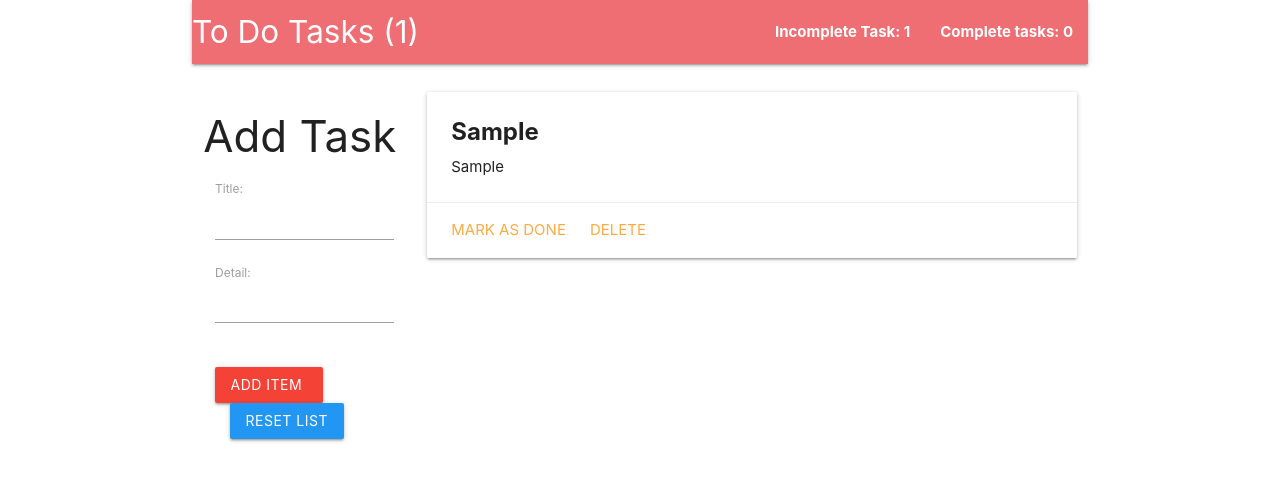
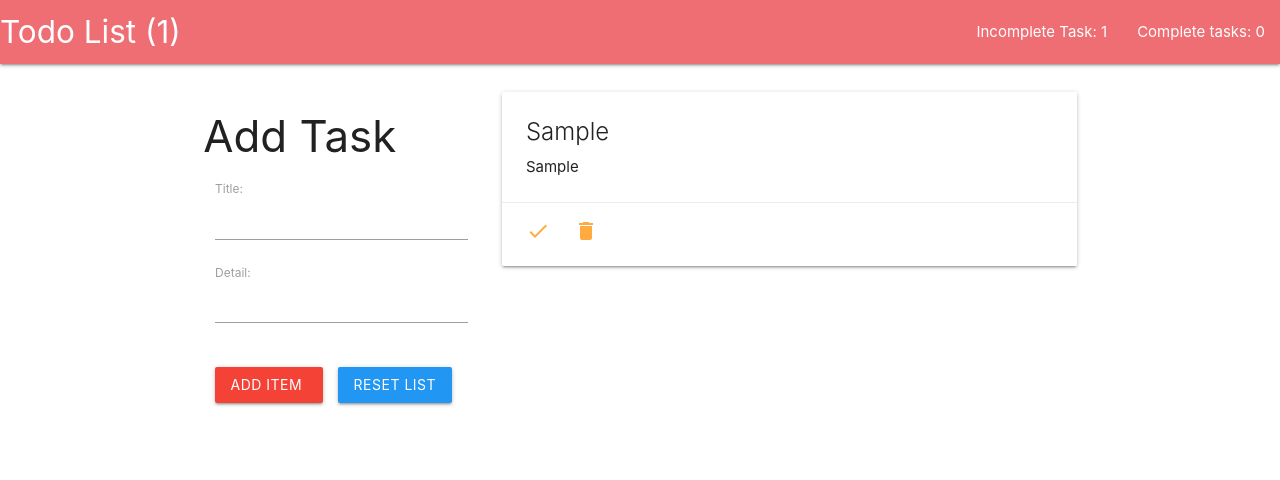
Before and after one commit to jod35/taskrat, a Vue app: page / in a window 1280 px wide. Both pictures are taken after typing "Sample", "Sample" into the empty fields and a click on the input "Add Item". Shown: the top 480 px of the page. Built offline with nearby package versions, Linux system fonts and the light colour scheme; a web font is replaced by a local one.

Commit message:
componentize app

```diff
--- a/package.json
+++ b/package.json
@@ -9,6 +9,7 @@
     "preview": "vite preview"
   },
   "dependencies": {
+    "material-icons": "^1.13.14",
     "vue": "rc"
   },
   "devDependencies": {
--- a/src/App.vue
+++ b/src/App.vue
@@ -1,5 +1,8 @@
 <script setup>
 import { ref, computed, reactive, toRef } from 'vue';
+
+import Header from './components/Header.vue';
+import TodoListItem from './components/TodoListItem.vue';
 
 
 const state = reactive(
@@ -34,7 +37,7 @@ function updateTodo(todoId) {
   todo.public = !todo.public
 }
 
-function deteTodo(todoId) {
+function deleteTodo(todoId) {
   console.log(`Todo ID ${todoId}`)
   state.todoItems = state.todoItems.filter(t => t.id != todoId)
 }
@@ -51,20 +54,12 @@ const postsExit = computed(() => { return state.todoItems.length > 0 })
 </script>
 
 <template>
-  <div class="container">
-    <header>
-      <nav>
-        <div class="nav-wrapper">
-          <a href="#" class="brand-logo">To Do Tasks ({{ allTodosCount }})</a>
-          <ul id="nav-mobile" class="right hide-on-med-and-down">
-            <li><a href="#" class="font-weight-bold">Incomplete Task: {{ incompleteTodosCount }}</a></li>
-            <li><a href="#" class="font-weight-bold">Complete tasks: {{ completeTodosCount }}</a></li>
-          </ul>
-        </div>
-      </nav>
-    </header>
-    <div class="row mt-2">
-      <aside class="col l3 m12 s12">
+  <div>
+    <Header logo-text="Todo List" :all-todos-count="allTodosCount" :complete-todos-count="completeTodosCount"
+      :incomplete-todos-count="incompleteTodosCount"> </Header>
+
+    <div class="row mt-2 container">
+      <aside class="col l4 m12 s12">
         <h3>Add Task</h3>
         <form @submit.prevent="submitForm">
           <div class="input-field col s12">
@@ -81,22 +76,13 @@ const postsExit = computed(() => { return state.todoItems.length > 0 })
           </div>
         </form>
       </aside>
-      <main class="col l9 m12 s12">
+      <main class="col l8 m12 s12">
 
         <div class="todo-items" v-if="postsExit">
-          <div v-for="todo in state.todoItems" :key="todo" :class="[todo.public ? 'card red' : 'card white']">
-            <div class="card-content">
-              <p :class="[todo.public ? 'white-text' : '', 'card-title', 'font-weight-bold']">{{ todo.title }}</p>
-              <p :class="[todo.public ? 'white-text' : '']">{{ todo.detail }}</p>
-            </div>
-
-            <div class="card-action">
-              <a @click="updateTodo(todo.id)" :class="[todo.public ? 'text-red' : 'text-yellow', 'cursor-pointer']">{{
-                todo.public ?
-                  "Done" : "Mark as Done" }}</a>
-              <a @click="deteTodo(todo.id)" class="cursor-pointer">Delete</a>
-            </div>
-          </div>
+          <TodoListItem v-for="todo in state.todoItems" :todo="todo" :key="todo.id" :public="todo.public" :id="todo.id" :title="todo.title"
+            :detail="todo.detail" :update-func="() => updateTodo(todo.id)"
+            :delete-func="() => deleteTodo(todo.id)">
+          </TodoListItem>
         </div>
         <h3 v-else align="center" class="mt-2">No todo Items yet</h3>
       </main>
--- /dev/null
+++ b/src/components/Header.vue
@@ -0,0 +1,19 @@
+<script setup>
+defineProps({ logoText: String, allTodosCount: Number, incompleteTodosCount: Number, completeTodosCount: Number })
+</script>
+
+<template>
+    <header>
+        <nav>
+            <div class="nav-wrapper">
+                <a href="#" class="brand-logo">{{ logoText }} ({{ allTodosCount }})</a>
+                <ul id="nav-mobile" class="right hide-on-med-and-down">
+                    <li><a href="#" class="font-weight-bold">Incomplete Task: {{ incompleteTodosCount }}</a></li>
+                    <li><a href="#" class="font-weight-bold">Complete tasks: {{ completeTodosCount }}</a></li>
+                </ul>
+            </div>
+        </nav>
+    </header>
+</template>
+
+<style scoped></style>
--- /dev/null
+++ b/src/components/TodoListItem.vue
@@ -0,0 +1,38 @@
+<script setup>
+defineProps({
+    public: Boolean,
+    title: String,
+    detail: String,
+    id: Number,
+    updateFunc: Function,
+    deleteFunc: Function,
+    todo: Object
+})
+</script>
+<template>
+    <div :class="[todo.public ? 'card red' : 'card white']">
+        <div class="card-content">
+            <p :class="[public ? 'white-text' : '', 'card-title', 'font-weight-bold']">{{ title }}</p>
+            <p :class="[public ? 'white-text' : '']">{{ detail }}</p>
+        </div>
+
+        <div class="card-action">
+            <a @click="updateFunc" :class="[todo.public ? 'text-red' : 'text-yellow', 'cursor-pointer']">
+                <span v-if="public">
+                    <i class="material-icons white-text">remove_done</i>
+                </span>
+                <span v-else>
+                    <i class="material-icons text-yellow">done</i>
+                </span>
+            </a>
+            <a @click="deleteFunc" class="cursor-pointer">
+                <span v-if="public">
+                    <i class="material-icons white-text">delete</i>
+                </span>
+                <span v-else>
+                    <i class="material-icons text-yellow">delete</i>
+                </span>
+            </a>
+        </div>
+    </div>
+</template>
--- a/src/main.js
+++ b/src/main.js
@@ -1,4 +1,5 @@
 import { createApp } from 'vue'
+import 'material-icons/iconfont/material-icons.css';
 import App from './App.vue'
 
 createApp(App).mount('#app')
```
Also changed, not shown: src/components/TodoList.vue (added, +22 -0 lines), 1 other file (tests, documents, lock files or other folders).
